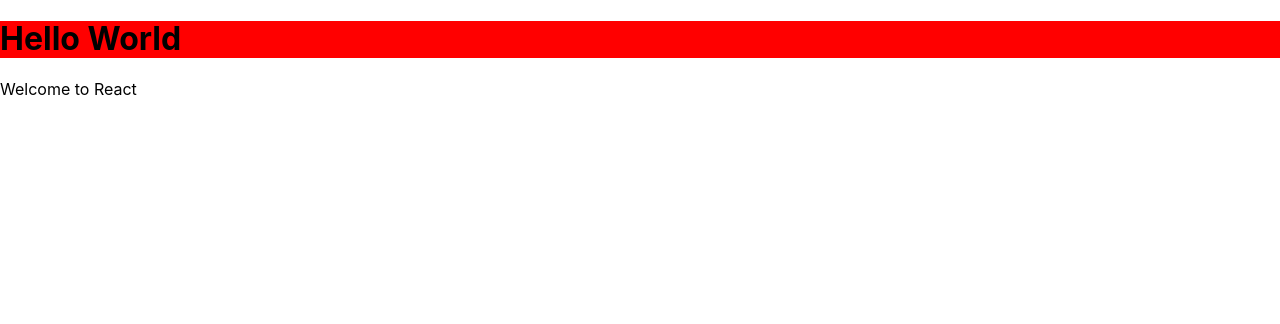
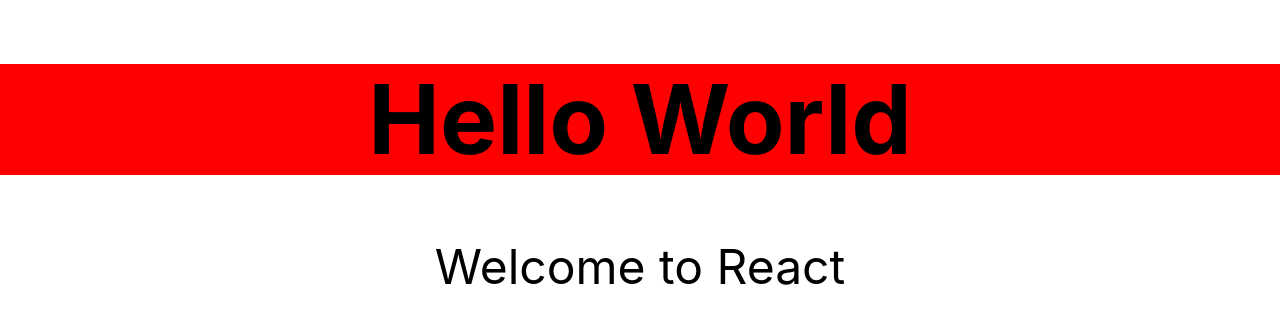
Before and after one commit to chaselancaster/react-practice, a React (Create React App) app: page / in a window 1280 px wide. Shown: the top 324 px of the page. Built offline with nearby package versions, Linux system fonts and the light colour scheme.

Commit message:
add className of f1 and tc from tachyons to parent div in hello.js

```diff
--- a/src/Hello.js
+++ b/src/Hello.js
@@ -4,7 +4,7 @@ import './Hello.css'
 class Hello extends Component {
     render() {
         return (
-            <div>
+            <div  className="f1 tc">
                 <h1>
                     Hello World
                 </h1>
```
